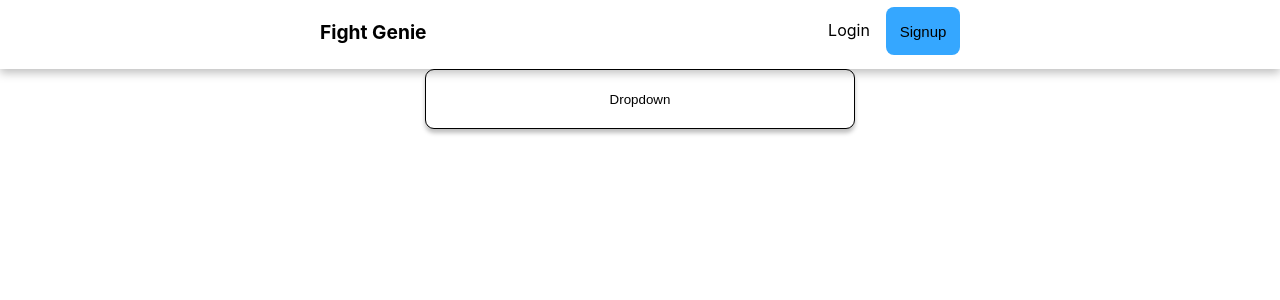
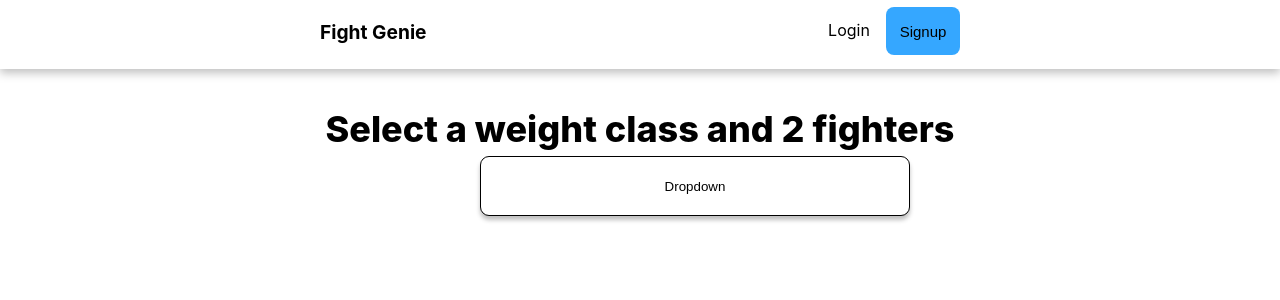
Before and after one commit to THEODOREALO/fight-genie, a React (Create React App) app in the folder my-app/: page /home in a window 1280 px wide. Shown: the top 300 px of the page. Built offline with nearby package versions, Linux system fonts and the light colour scheme.

Commit message:
Formatted top of home page

```diff
--- a/my-app/src/components/home-page.js
+++ b/my-app/src/components/home-page.js
@@ -1,5 +1,6 @@
 import React from 'react';
-import WeightClass from './weightClass.js'
+import WeightClass from './weightClass.js';
+import '../css/home-page.css'
 //Replace "Template" with the name of your component
 class HomePage extends React.Component{
     //Place any instance variables here; if no instance variables, constructor can be removed
@@ -11,7 +12,11 @@ class HomePage extends React.Component{
     //Place all html to return here
     render(){
         return(
-            <WeightClass></WeightClass>
+            <div id='body'>
+                <b>Select a weight class and 2 fighters</b>
+                <WeightClass></WeightClass>
+            </div>
+
         );
     };
 }
--- a/my-app/src/components/weightClass.js
+++ b/my-app/src/components/weightClass.js
@@ -12,10 +12,10 @@ class WeightClassDropdown extends React.Component{
 
     render(){
         return(
-        <div class="dropdown">
-            <button class="dropbtn">Dropdown</button>
+        <div className="dropdown">
+            <button className="dropbtn">Dropdown</button>
 
-            <div class="dropdown-content">
+            <div className="dropdown-content">
               <p>Strawweight</p>
               <p>Flyweight</p>
               <p>Bantamweight</p>
--- /dev/null
+++ b/my-app/src/css/home-page.css
@@ -0,0 +1,9 @@
+#body{
+    margin: 5vh auto;
+    width: 50%;
+    line-height: 5vh;
+}
+
+b{
+    font-size: 4.5vh;
+}
--- a/my-app/src/css/weightClass.css
+++ b/my-app/src/css/weightClass.css
@@ -38,10 +38,9 @@
   /* Links inside the dropdown */
   .dropdown-content p {
     color: lightskyblue;
-    padding: 10px;
     text-decoration: none;
     display: block;
-    font-size: 2vh;
+    font-size: 1.7vh;
   }
 
   /* Change color of dropdown links on hover */
```
